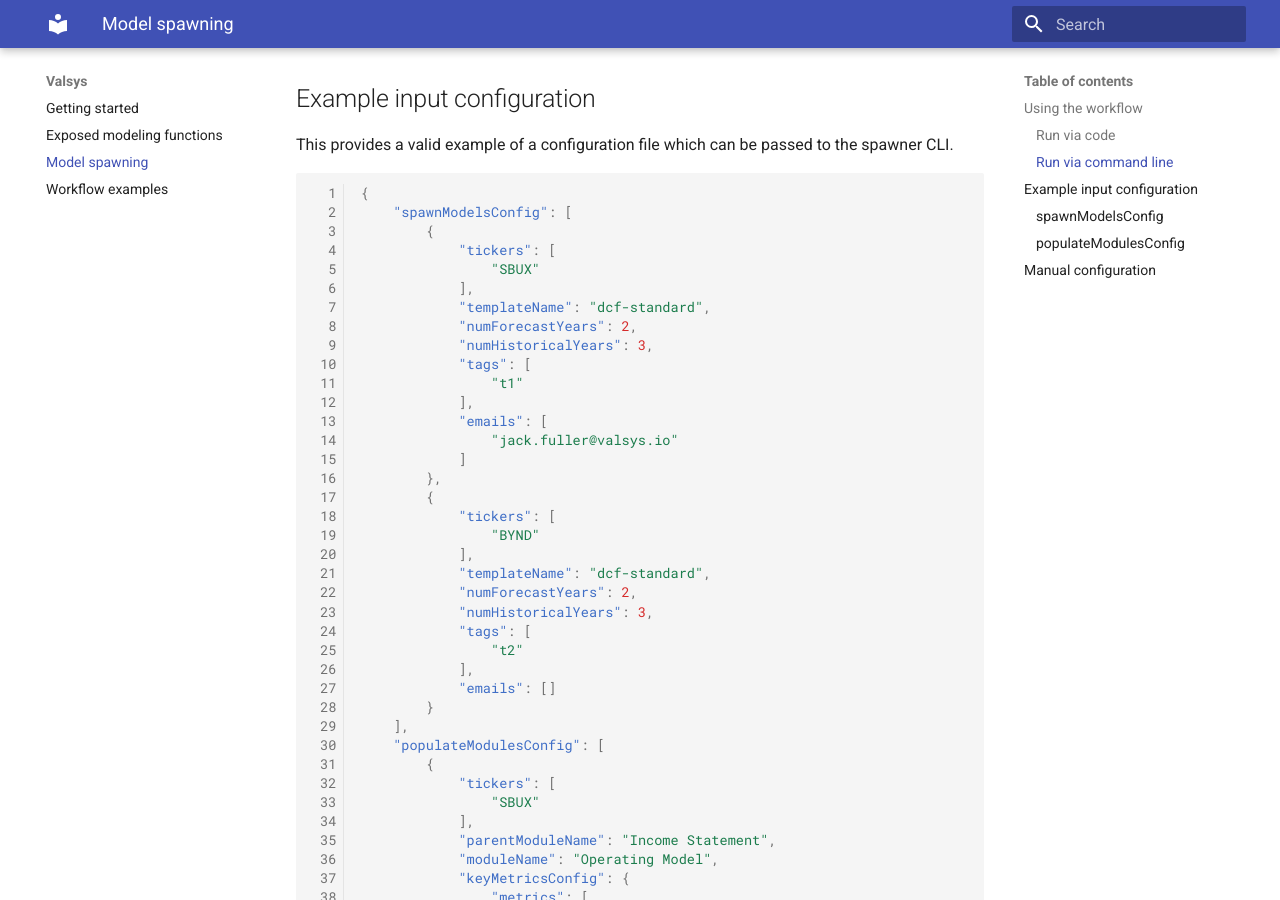
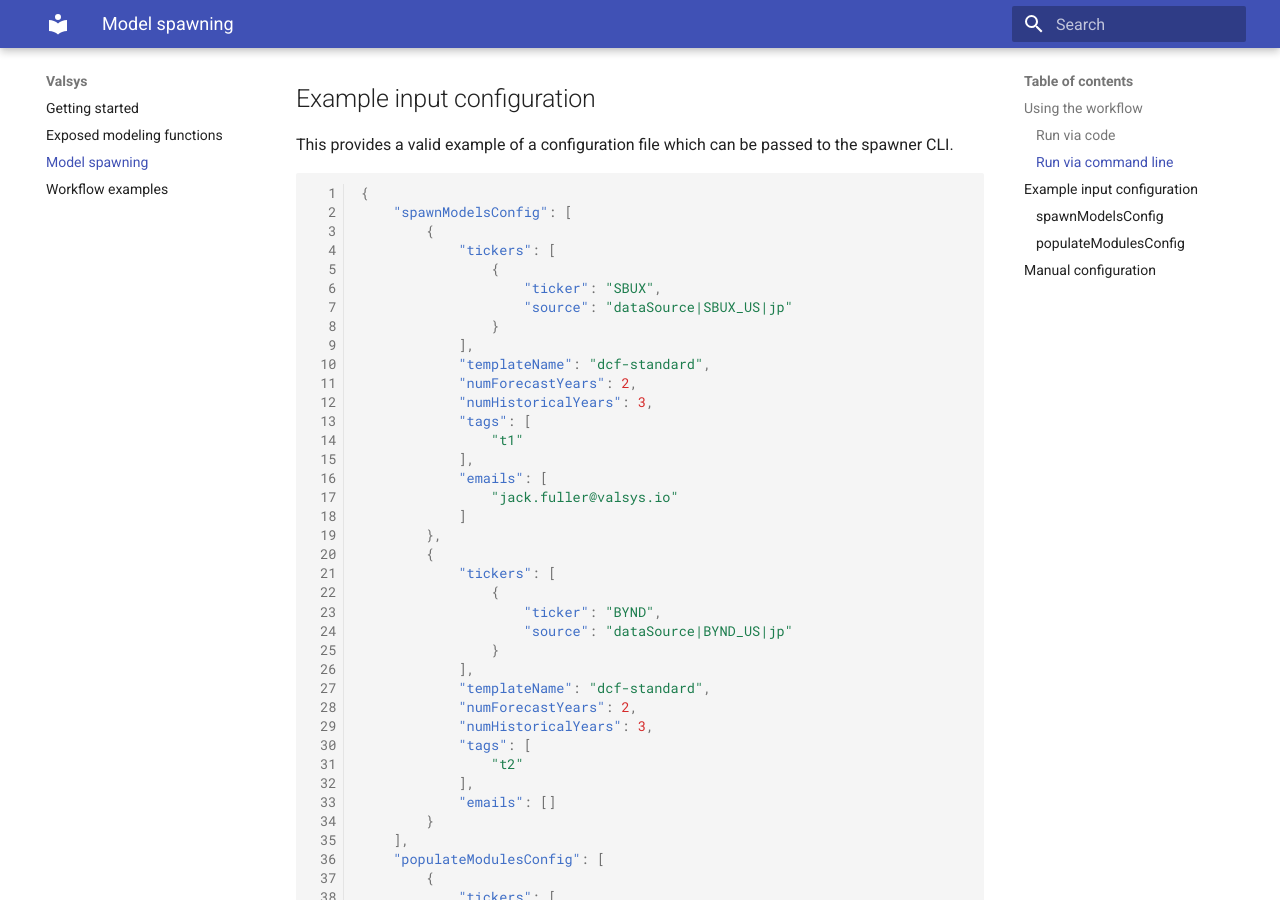
Before and after one commit to valsysinc/valsys-api, an MkDocs documentation site: the page built from docs/modelSpawn.md, in a window 1280 px wide and 900 px high, scrolled down 1257 px. Built offline with MkDocs 1.6.1 and Material for MkDocs 9.7.7, drawn with Linux system fonts in a browser that asks for light colours.

Commit message:
: doc updates

```diff
--- a/docs/modelSpawn.md
+++ b/docs/modelSpawn.md
@@ -49,7 +49,10 @@ This provides a valid example of a configuration file which can be passed to the
     "spawnModelsConfig": [
         {
             "tickers": [
-                "SBUX"
+                {
+                    "ticker": "SBUX",
+                    "source": "dataSource|SBUX_US|jp"
+                }
             ],
             "templateName": "dcf-standard",
             "numForecastYears": 2,
@@ -63,7 +66,10 @@ This provides a valid example of a configuration file which can be passed to the
         },
         {
             "tickers": [
-                "BYND"
+                {
+                    "ticker": "BYND",
+                    "source": "dataSource|BYND_US|jp"
+                }
             ],
             "templateName": "dcf-standard",
             "numForecastYears": 2,
```
